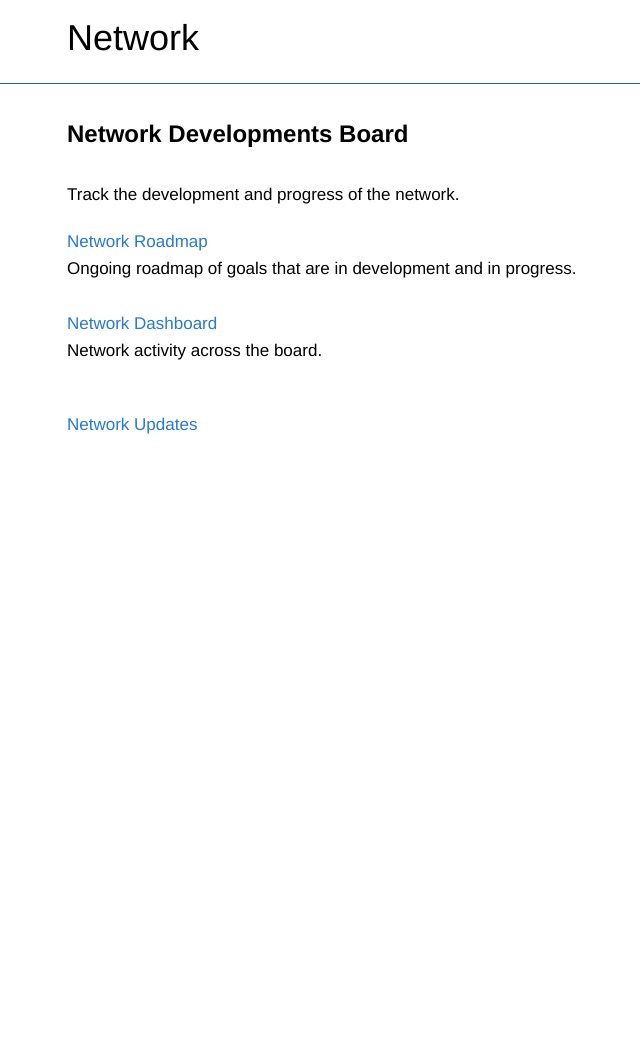
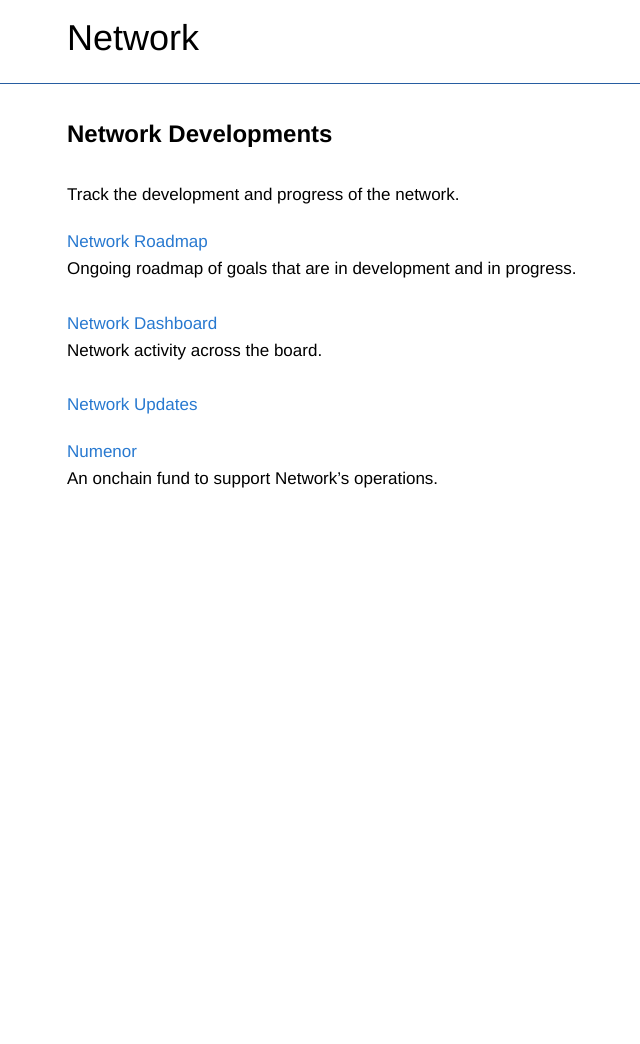
Before and after one commit to networkf/network.github.io, a Jekyll site: the page built from dev.md, in a window 1280 px wide. Shown: the whole page, without its empty margins (208-848 px from the left). Built offline with Jekyll 4.4.1, drawn with Linux system fonts in a browser that asks for light colours; some web fonts are replaced; our own code applies the rules of GitHub Pages for plain Markdown files; the repository's description, which GitHub fills in, is left out; before the commit the page ends 989 px from its top, so only the background shows below that.

Commit message:
Update and rename developments.md to dev.md

```diff
--- a/developments.md
+++ b/dev.md
@@ -5,7 +5,7 @@ layout: default
 <link rel="shortcut icon" type="image/png" href="/favicon.png">
 </head>
 ---
-<b><font size="5">Network Developments Board</font></b>
+<b><font size="5">Network Developments</font></b>
 <br>
 <br>
 Track the development and progress of the network.
@@ -20,5 +20,9 @@ Ongoing roadmap of goals that are in development and in progress.
 Network activity across the board.
 <br>
 <br>
+[Network Updates](/updates)
 
-[Network Updates](/updates)
+[Numenor](/https://numenor.li)
+<br>
+An onchain fund to support Network's operations.
+<br>
```
